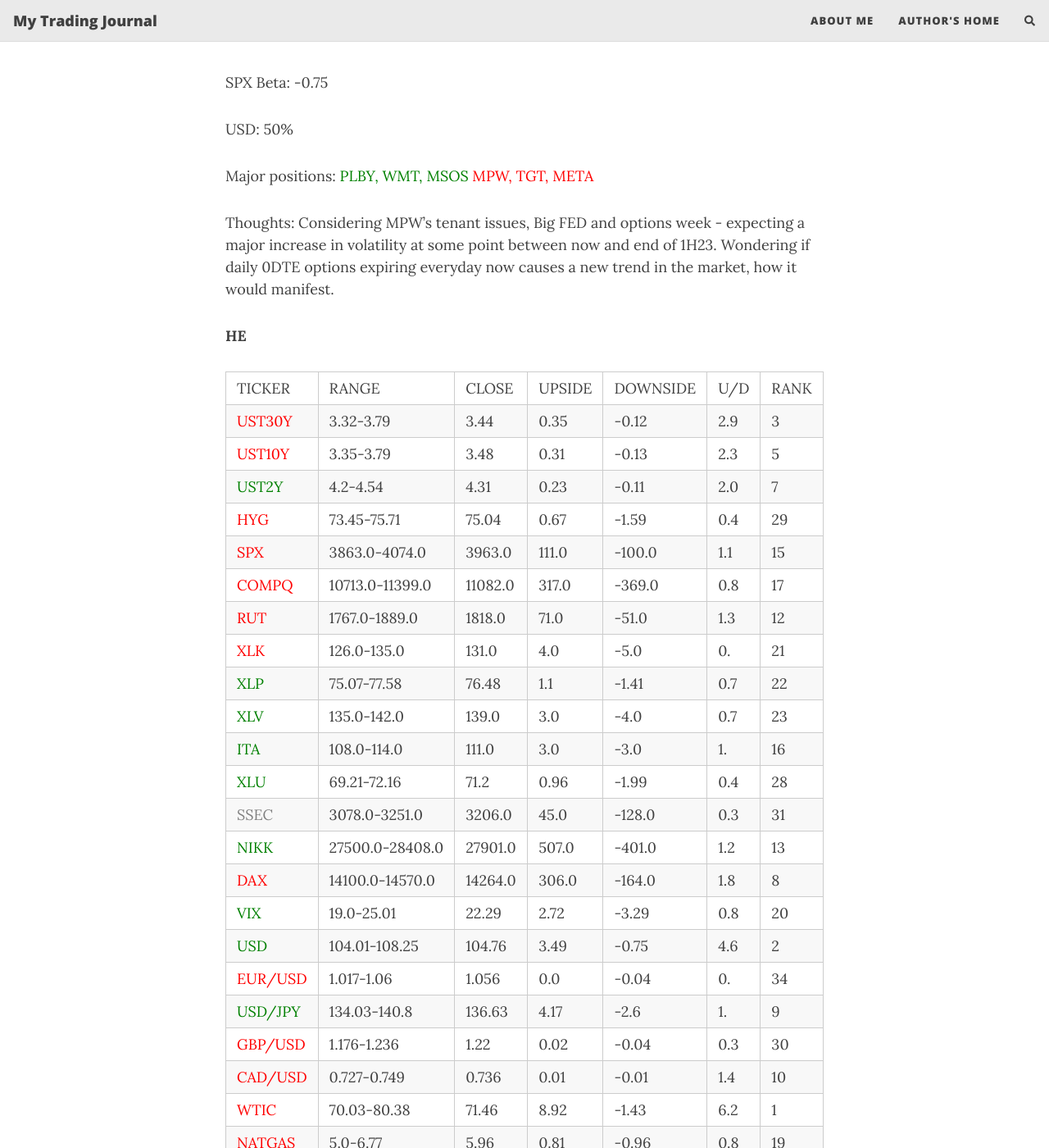
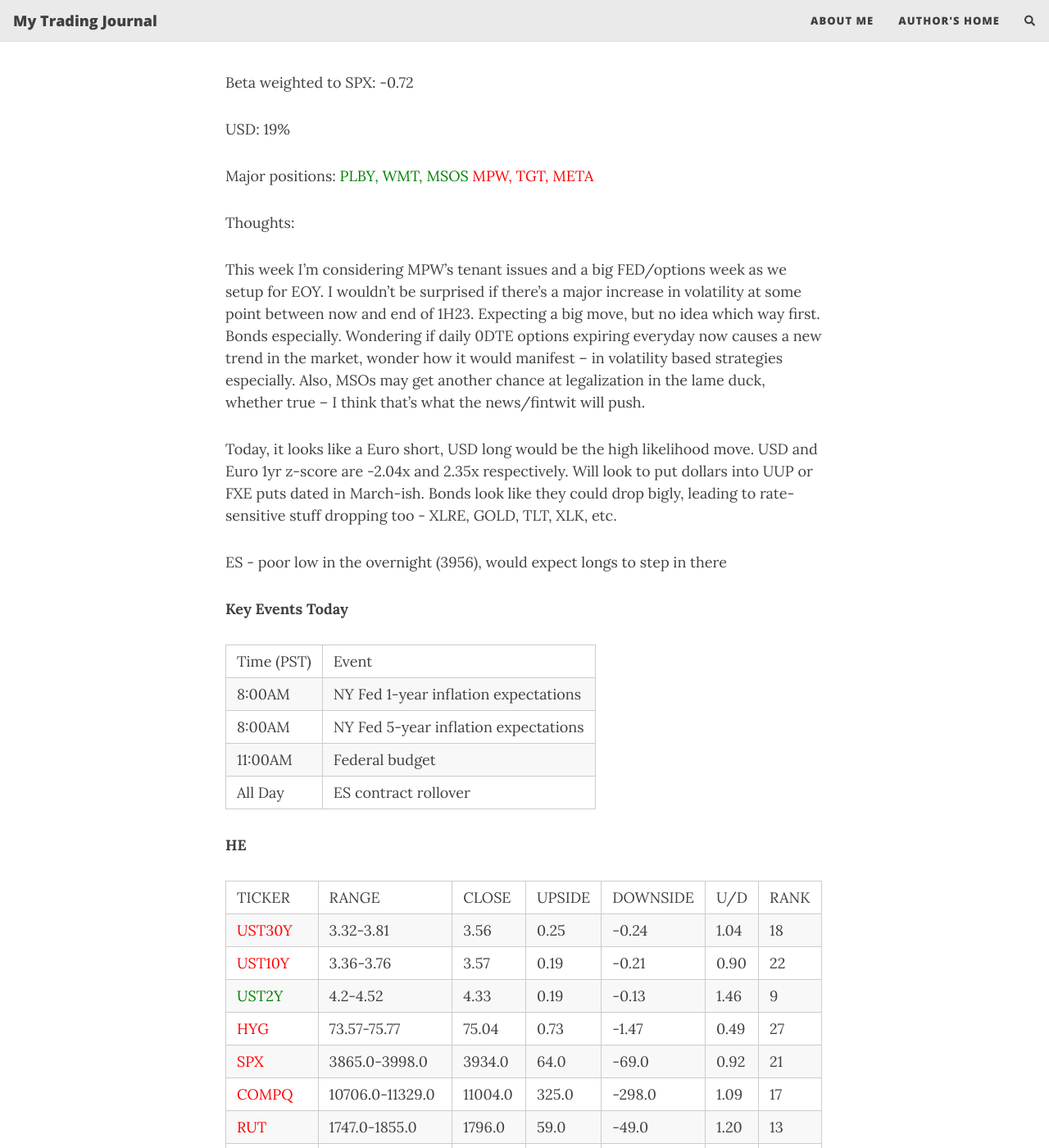
Before and after one commit to zachmitch/zachmitch.github.io, a Jekyll site: the page built from _posts/2022-12-11-trading-journal.md, in a window 1280 px wide and 1400 px high, scrolled down 559 px. Shown: the whole window at 82% size. Built offline with Jekyll 4.4.1, drawn with Linux system fonts in a browser that asks for light colours; nearby versions of some CDN libraries; comment, search, counter and statistics services are not loaded; some of the changed text lies outside the part shown.

Commit message:
Journal 20221212

```diff
--- a/_posts/2022-12-11-trading-journal.md
+++ b/_posts/2022-12-11-trading-journal.md
@@ -14,13 +14,28 @@
 
 **Portfolio**
 
-SPX Beta: -0.75
+Beta weighted to SPX: -0.72
 
-USD: 50%
+USD: 19%
 
 Major positions:  <span style="color:green">PLBY, WMT, MSOS</span><span style="color:red">  MPW, TGT, META</span>
 
-Thoughts:  Considering MPW's tenant issues, Big FED and options week - expecting a major increase in volatility at some point between now and end of 1H23.  Wondering if daily 0DTE options expiring everyday now causes a new trend in the market, how it would manifest.
+Thoughts:
+
+This week I'm considering MPW's tenant issues and a big FED/options week as we setup for EOY.  I wouldn't be surprised if there's a major increase in volatility at some point between now and end of 1H23. Expecting a big move, but no idea which way first.  Bonds especially.  Wondering if daily 0DTE options expiring everyday now causes a new trend in the market, wonder how it would manifest -- in volatility based strategies especially.  Also, MSOs may get another chance at legalization in the lame duck, whether true -- I think that's what the news/fintwit will push.
+
+Today, it looks like a Euro short, USD long would be the high likelihood move.  USD and Euro 1yr z-score are -2.04x and 2.35x respectively.  Will look to put dollars into UUP or FXE puts dated in March-ish.  Bonds look like they could drop bigly, leading to rate-sensitive stuff dropping too - XLRE, GOLD, TLT, XLK, etc.
+
+ES - poor low in the overnight (3956), would expect longs to step in there
+
+**Key Events Today**
+
+| Time (PST) | Event |
+| 8:00AM | NY Fed 1-year inflation expectations |
+| 8:00AM | NY Fed 5-year inflation expectations |
+| 11:00AM | Federal budget |
+| All Day | ES contract rollover |
+
 
 **HE**
 
@@ -28,91 +43,85 @@
 <div class="datatable-begin"></div>
 
 | TICKER | RANGE | CLOSE | UPSIDE | DOWNSIDE | U/D | RANK |
-| <span style="color:red">UST30Y</span>	| 3.32-3.79 | 3.44 | 0.35 | -0.12 | 2.9 | 3 |
-| <span style="color:red">UST10Y</span>	| 3.35-3.79 | 3.48 | 0.31 | -0.13 | 2.3 | 5 |
-| <span style="color:green">UST2Y</span>	| 4.2-4.54 | 4.31 | 0.23 | -0.11 | 2.0 | 7 |
-| <span style="color:red">HYG</span>	| 73.45-75.71 | 75.04 | 0.67 | -1.59 | 0.4 | 29 |
-| <span style="color:red">SPX</span>	| 3863.0-4074.0 | 3963.0 | 111.0 | -100.0 | 1.1 | 15 |
-| <span style="color:red">COMPQ</span>	| 10713.0-11399.0 | 11082.0 | 317.0 | -369.0 | 0.8 | 17 |
-| <span style="color:red">RUT</span>	| 1767.0-1889.0 | 1818.0 | 71.0 | -51.0 | 1.3 | 12 |
-| <span style="color:red">XLK</span>	| 126.0-135.0 | 131.0 | 4.0 | -5.0 | 0. | 21 |
-| <span style="color:green">XLP</span>	| 75.07-77.58 | 76.48 | 1.1 | -1.41 | 0.7 | 22 |
-| <span style="color:green">XLV</span>	| 135.0-142.0 | 139.0 | 3.0 | -4.0 | 0.7 | 23 |
-| <span style="color:green">ITA</span>	| 108.0-114.0 | 111.0 | 3.0 | -3.0 | 1. | 16 |
-| <span style="color:green">XLU</span>	| 69.21-72.16 | 71.2 | 0.96 | -1.99 | 0.4 | 28 |
-| <span style="color:grey">SSEC</span>	| 3078.0-3251.0 | 3206.0 | 45.0 | -128.0 | 0.3 | 31 |
-| <span style="color:green">NIKK</span>	| 27500.0-28408.0 | 27901.0 | 507.0 | -401.0 | 1.2 | 13 |
-| <span style="color:red">DAX</span>	| 14100.0-14570.0 | 14264.0 | 306.0 | -164.0 | 1.8 | 8 |
-| <span style="color:green">VIX</span>	| 19.0-25.01 | 22.29 | 2.72 | -3.29 | 0.8 | 20 |
-| <span style="color:green">USD</span>	| 104.01-108.25 | 104.76 | 3.49 | -0.75 | 4.6 | 2 |
-| <span style="color:red">EUR/USD</span>	| 1.017-1.06 | 1.056 | 0.0 | -0.04 | 0. | 34 |
-| <span style="color:green">USD/JPY</span>	| 134.03-140.8 | 136.63 | 4.17 | -2.6 | 1. | 9 |
-| <span style="color:red">GBP/USD</span>	| 1.176-1.236 | 1.22 | 0.02 | -0.04 | 0.3 | 30 |
-| <span style="color:red">CAD/USD</span>	| 0.727-0.749 | 0.736 | 0.01 | -0.01 | 1.4 | 10 |
-| <span style="color:red">WTIC</span>	| 70.03-80.38 | 71.46 | 8.92 | -1.43 | 6.2 | 1 |
-| <span style="color:red">NATGAS</span>	| 5.0-6.77 | 5.96 | 0.81 | -0.96 | 0.8 | 19 |
-| <span style="color:green">GOLD</span>	| 1735.0-1833.0 | 1801.0 | 32.0 | -66.0 | 0.4 | 28 |
-| <span style="color:grey">COPPER</span>	| 3.59-3.95 | 3.88 | 0.07 | -0.29 | 0.2 | 33 |
-| <span style="color:green">Silver</span>	| 20.85-23.94 | 23.25 | 0.69 | -2.4 | 0.2 | 32 |
-| <span style="color:red">MSFT</span>	| 236.0-255.0 | 247.0 | 8.0 | -11.0 | 0.7 | 24 |
-| <span style="color:red">AAPL</span>	| 137.0-149.0 | 142.0 | 7.0 | -5.0 | 1. | 11 |
-| <span style="color:red">AMZN</span>	| 85.0-96.0 | 90.0 | 6.0 | -5.0 | 1. | 14 |
-| <span style="color:red">META</span>	| 102.0-126.0 | 115.0 | 11.0 | -13.0 | 0.8 | 18 |
-| <span style="color:red">GOOGL</span>	| 90.0-100.0 | 93.0 | 7.0 | -3.0 | 2.3 | 6 |
-| <span style="color:green">NFLX</span>	| 277.0-333.0 | 310.0 | 23.0 | -33.0 | 0. | 25 |
-| <span style="color:red">TSLA</span>	| 166.0-193.0 | 173.0 | 20.0 | -7.0 | 2.8 | 4 |
-| <span style="color:red">NYXBT</span>	| 16018.0-17430.0 | 16923.0 | 507.0 | -905.0 | 0.5 | 26 |
-
-
+| <span style="color:red">UST30Y</span>	| 3.32-3.81 | 3.56 | 0.25 | -0.24 | 1.04 | 18 |
+| <span style="color:red">UST10Y</span>	| 3.36-3.76 | 3.57 | 0.19 | -0.21 | 0.90 | 22 |
+| <span style="color:green">UST2Y</span>	| 4.2-4.52 | 4.33 | 0.19 | -0.13 | 1.46 | 9 |
+| <span style="color:red">HYG</span>	| 73.57-75.77 | 75.04 | 0.73 | -1.47 | 0.49 | 27 |
+| <span style="color:red">SPX</span>	| 3865.0-3998.0 | 3934.0 | 64.0 | -69.0 | 0.92 | 21 |
+| <span style="color:red">COMPQ</span>	| 10706.0-11329.0 | 11004.0 | 325.0 | -298.0 | 1.09 | 17 |
+| <span style="color:red">RUT</span>	| 1747.0-1855.0 | 1796.0 | 59.0 | -49.0 | 1.20 | 13 |
+| <span style="color:red">XLK</span>	| 126.0-135.0 | 130.0 | 5.0 | -4.0 | 1.2 | 10 |
+| <span style="color:green">XLP</span>	| 75.16-77.6 | 75.89 | 1.71 | -0.73 | 2.34 | 5 |
+| <span style="color:green">XLV</span>	| 135.0-141.0 | 137.0 | 4.0 | -2.0 | 2. | 7 |
+| <span style="color:green">ITA</span>	| 108.0-114.0 | 110.0 | 4.0 | -2.0 | 2. | 7 |
+| <span style="color:green">XLU</span>	| 69.29-72.1 | 70.83 | 1.27 | -1.54 | 0.82 | 23 |
+| <span style="color:grey">SSEC</span>	| 3108.0-3236.0 | 3179.0 | 57.0 | -71.0 | 0.80 | 24 |
+| <span style="color:green">NIKK</span>	| 27502.0-28246.0 | 27842.0 | 404.0 | -340.0 | 1.18 | 16 |
+| <span style="color:red">DAX</span>	| 14120.0-14569.0 | 14370.0 | 199.0 | -250.0 | 0.79 | 25 |
+| <span style="color:green">VIX</span>	| 19.82-25.08 | 22.83 | 2.25 | -3.01 | 0.74 | 26 |
+| <span style="color:green">USD</span>	| 104.05-108.26 | 104.8 | 3.46 | -0.75 | 4.61 | 2 |
+| <span style="color:red">EUR/USD</span>	| 1.017-1.061 | 1.053 | 0.008 | -0.036 | 0.22 | 31 |
+| <span style="color:green">USD/JPY</span>	| 134.13-140.7 | 136.68 | 4.02 | -2.55 | 1.57 | 8 |
+| <span style="color:red">GBP/USD</span>	| 1.177-1.237 | 1.23 | 0.007 | -0.053 | 0.13 | 34 |
+| <span style="color:red">CAD/USD</span>	| 0.727-0.749 | 0.733 | 0.016 | -0.006 | 2.66 | 4 |
+| <span style="color:red">WTIC</span>	| 70.03-80.38 | 71.02 | 9.36 | -0.99 | 9.45 | 1 |
+| <span style="color:red">NATGAS</span>	| 5.25-7.45 | 6.24 | 1.21 | -0.99 | 1.22 | 12 |
+| <span style="color:green">GOLD</span>	| 1743.0-1833.0 | 1810.0 | 23.0 | -67.0 | 0.34 | 29 |
+| <span style="color:grey">COPPER</span>	| 3.62-3.95 | 3.88 | 0.07 | -0.26 | 0.26 | 30 |
+| <span style="color:green">Silver</span>	| 21.17-24.15 | 23.72 | 0.43 | -2.55 | 0.16 | 32 |
+| <span style="color:red">MSFT</span>	| 236.0-256.0 | 245.0 | 11.0 | -9.0 | 1.22 | 12 |
+| <span style="color:red">AAPL</span>	| 137.0-148.0 | 142.0 | 6.0 | -5.0 | 1. | 15 |
+| <span style="color:red">AMZN</span>	| 84.0-95.0 | 89.0 | 6.0 | -5.0 | 1. | 15 |
+| <span style="color:red">META</span>	| 105.0-125.0 | 115.0 | 10.0 | -10.0 | 1. | 19 |
+| <span style="color:red">GOOGL</span>	| 89.0-100.0 | 92.0 | 8.0 | -3.0 | 2.66 | 4 |
+| <span style="color:green">NFLX</span>	| 284.0-333.0 | 320.0 | 13.0 | -36.0 | 0.36 | 28 |
+| <span style="color:red">TSLA</span>	| 165.0-192.0 | 179.0 | 13.0 | -14.0 | 0.92 | 20 |
+| <span style="color:red">NYXBT</span>	| 16105.0-17321.0 | 17170.0 | 151.0 | -1065.0 | 0.14 | 33 |
 
 <div class="datatable-end"></div>
 
-Volume Yesterday vs...:
+TM Volume Yesterday vs...:
 
-Prior Day: -7%
+- Prior Day: -8%
+- 1M Avg: -9%
+- 3M Avg: -14%
+- 1Y Avg: -25%
 
-1M Avg: -1%
+Ivol/Rvol Premium Discount Top/Bottom:
 
-3M Avg: -6%
+- Industrials: 17%
+- Energy: 16%
+- Healthcare: 9%
 
-1Y Avg: -18%
+- XLK: -26%
+- XLRE: -23%
+- XLY: -20%
 
-**Key Levels**
 
-PDO:
+**ES Key Levels**
 
-PDH:
+- PDO:  3952
+- PDH:  3980
+- PDL:  3963
+- PDC:  3965
+- ONH:  3983
+- ONL:  3956
+- T2L:  3969
+- ONI: 60% Long
+- GEX FLIP:  3998
 
-PDL:
+## Trade Log
 
-PDC:
+**Summary**
 
-ONH:
+| Trade | Product | Quantity | Direction | Entry | Exit(s) | Comments | Result | Period |
+| Open | FXE 98p 3/23 | 1 | put | 97.38 | 1.90 | - | - | - |
+| RT | SPY 493p 2DTE | 1 | put | - | - | - | - $10 | A |
+| RT | SPY 493p 2DTE | 1 | put | - | - | - | + $4 | A |
+| Close | Meta | 20 | short cover | - | - | - | + 1.76% | A |
+| Close | TGT | 15 | short cover | - | - | - | + 2.48% | B |
 
-ONL:
 
-4408 - CW
+Thoughts:
 
-4208 - Major Overhead Resistance
-
-4110 - 12/1 high
-
-4107 - ZG
-
-4093.5 - Nov 2022 High
-
-4042.50 - Balance High
-
-4008 - Vol trigger
-
-3976.5 - 12/6 B Single Prints Fill
-
-3938.75 - Balance Low
-
-3921.5 - Prev Low
-
-3771 11/10 - CPI Gap - 0 Volume
-
-3767 - 11/10 Gap Fill
-
-3708 - PW
+Very choppy morning with no real follow through either way.  Volume low.  I cleaned up a little on the short side where I was up.  Pair trade WMT/TGT working out very well.  Done early today as I have things to do.  ~ +$85 realized.  MSOS sucking bad, but SPX Beta weighted ~ -0.08 as I leave, hopefully setup to weather this week.
```
